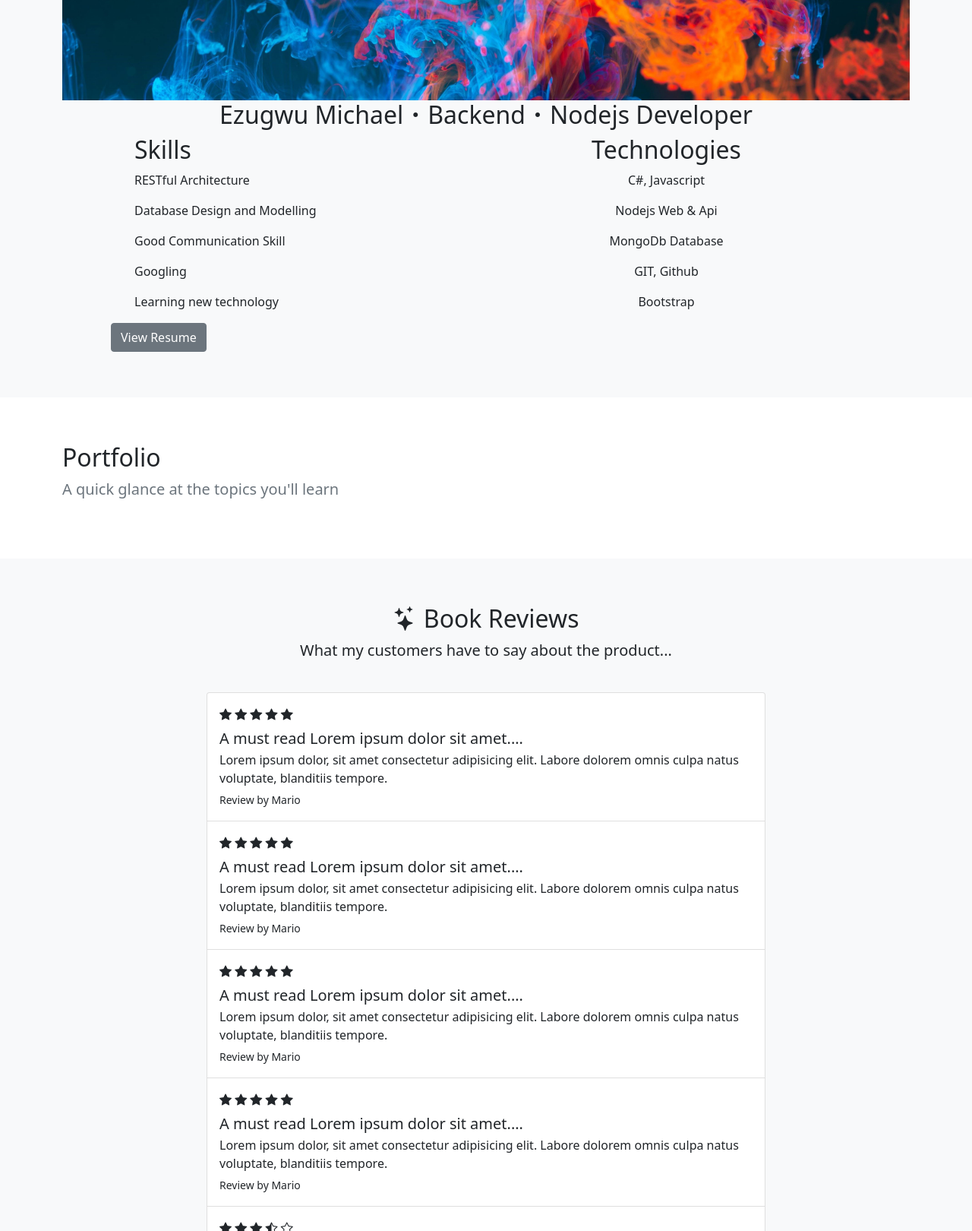
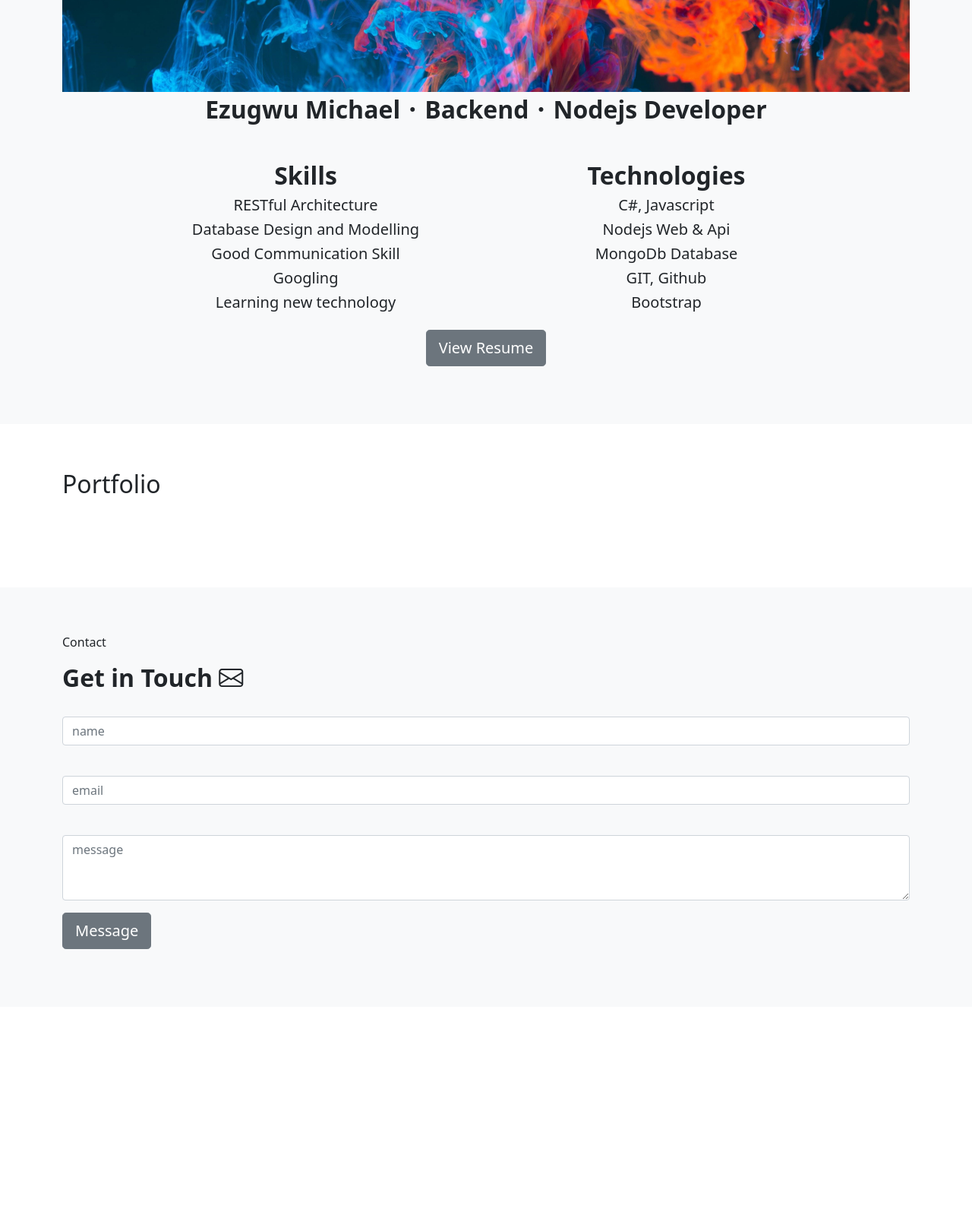
Before and after one commit to canicemichael/Portfolio, a website: page index.html in a window 1280 px wide. Shown: the part 1180-2800 px from the top of the page at 76% size. After the commit the page ends 2505 px from the top, so only its background shows below. Drawn offline with nearby package versions, Linux system fonts and the light colour scheme.

Commit message:
Update modifying some files

```diff
--- a/css/style.css
+++ b/css/style.css
@@ -6,6 +6,14 @@ section {
     border: 1rem 1rem 1rem 1rem red;
 }
 
-.view-resume {
-    margin-left: 4em;
+div.view-resume {
+    align-items: center;
+    justify-content: center;
+    align-content: center;
+    align-self: center;
 }
+
+h3.skilltech {
+    font-size: 20px;
+    font-weight: 400;
+}
--- a/index.html
+++ b/index.html
@@ -29,16 +29,16 @@
             <div class="collapse navbar-collapse justify-content-end align-center" id="main-nav">
                 <ul class="navbar-nav">
                     <li class="nav-item">
-                        <a class="nav-link" href="#topics">Home</a>
+                        <a class="nav-link" href="#home">Home</a>
                     </li>
                     <li class="nav-item">
-                        <a class="nav-link" href="#reviews">About</a>
+                        <a class="nav-link" href="#about">About</a>
                     </li>
                     <li class="nav-item">
-                        <a class="nav-link" href="#contact">Portfolio</a>
+                        <a class="nav-link" href="#portfolio">Portfolio</a>
                     </li>
                     <li class="nav-item "></li><!--  d-md-none -->
-                        <a class="nav-link" href="#pricing">Contact</a>
+                        <a class="nav-link" href="#contact">Contact</a>
                     </li>
                     <!-- <li class="nav-item ms-2 d-none d-md-inline">
                         <a class="btn btn-secondary" href="#pricing">Buy Now</a>
@@ -49,28 +49,43 @@
     </nav>
 
     <!-- main image & intro text -->
-    <section id="intro">
+    <section id="home">
         <div class="container-lg">
             <div class="row justify-content-center align-items-center">
+                <div class="col-md-5 text-center d-md-block p-5">
+                    <img src="assets/canice3.jpg" alt="portfolio image" class="img-fluid">
+                </div>
                 <div class="col-md-5 text-center text-md-start">
                     <h1>
-                        <div class="display-5">EZUGWU MICHAEL</div>
+                        <div class="display-5"><strong>CANICE EZUGWU</strong></div>
                     </h1>
-                    <p class="lead my-4 text-muted">Lorem ipsum dolor sit, amet consectetur adipisicing elit. Lorem ipsum dolor sit amet, consectetur adipisicing elit. Ducimus consequuntur iste quibusdam saepe harum consectetur aut minus deserunt magni culpa ex quod veritatis labore, facilis voluptate rerum illo quas nam? Lorem ipsum, dolor sit amet consectetur adipisicing elit. Officia quam qui, dolorem alias ut necessitatibus soluta saepe, similique velit facilis repellat hic ad omnis eaque impedit excepturi exercitationem quaerat totam!</p>
-                    <a href="#pricing" class="btn btn-secondary btn-lg"><i class="bi bi-linkedin"></i></a>
-                    <a href="#pricing" class="btn btn-secondary btn-lg"><i class="bi bi-twitter"></i></a>
-                    <a href="#pricing" class="btn btn-secondary btn-lg"><i class="bi bi-github"></i></a>
-                    <a href="#pricing" class="btn btn-secondary btn-lg"><i class="bi bi-envelope"></i></a>
-                </div>
-                <div class="col-md-5 text-center d-md-block">
-                    <img src="assets/canice3.jpg" alt="portfolio image" class="img-fluid">
+                    <p class="lead my-4 text-muted">
+                        <p class="lead"><strong>HI THERE!</strong></p>
+                        <p class="lead"><strong>
+                            I'm a backend web developer with a focus on the MERN stack, but still exploring other
+                            technologies and frameworks that catch my interest! If you're looking for a developer
+                            to add to your team, I'd love to hear from you!</strong>
+                        </p>
+                    </p>
+                    <a href="https://www.linkedin.com/in/canice-ezugwu-811322215/"><svg xmlns="http://www.w3.org/2000/svg" width="32" height="32" fill="currentColor" class="bi bi-linkedin" viewBox="0 0 16 16">
+                        <path d="M0 1.146C0 .513.526 0 1.175 0h13.65C15.474 0 16 .513 16 1.146v13.708c0 .633-.526 1.146-1.175 1.146H1.175C.526 16 0 15.487 0 14.854V1.146zm4.943 12.248V6.169H2.542v7.225h2.401zm-1.2-8.212c.837 0 1.358-.554 1.358-1.248-.015-.709-.52-1.248-1.342-1.248-.822 0-1.359.54-1.359 1.248 0 .694.521 1.248 1.327 1.248h.016zm4.908 8.212V9.359c0-.216.016-.432.08-.586.173-.431.568-.878 1.232-.878.869 0 1.216.662 1.216 1.634v3.865h2.401V9.25c0-2.22-1.184-3.252-2.764-3.252-1.274 0-1.845.7-2.165 1.193v.025h-.016a5.54 5.54 0 0 1 .016-.025V6.169h-2.4c.03.678 0 7.225 0 7.225h2.4z"/>
+                      </svg></a>
+                    <a href="https://twitter.com/canicemike"><svg  xmlns="http://www.w3.org/2000/svg" width="32" height="32" fill="currentColor" class="bi bi-twitter" viewBox="0 0 16 16">
+                        <path d="M5.026 15c6.038 0 9.341-5.003 9.341-9.334 0-.14 0-.282-.006-.422A6.685 6.685 0 0 0 16 3.542a6.658 6.658 0 0 1-1.889.518 3.301 3.301 0 0 0 1.447-1.817 6.533 6.533 0 0 1-2.087.793A3.286 3.286 0 0 0 7.875 6.03a9.325 9.325 0 0 1-6.767-3.429 3.289 3.289 0 0 0 1.018 4.382A3.323 3.323 0 0 1 .64 6.575v.045a3.288 3.288 0 0 0 2.632 3.218 3.203 3.203 0 0 1-.865.115 3.23 3.23 0 0 1-.614-.057 3.283 3.283 0 0 0 3.067 2.277A6.588 6.588 0 0 1 .78 13.58a6.32 6.32 0 0 1-.78-.045A9.344 9.344 0 0 0 5.026 15z"/>
+                      </svg></a>
+                    <a href="https://github.com/canicemichael"><svg xmlns="http://www.w3.org/2000/svg" width="32" height="32" fill="currentColor" class="bi bi-github" viewBox="0 0 16 16">
+                        <path d="M8 0C3.58 0 0 3.58 0 8c0 3.54 2.29 6.53 5.47 7.59.4.07.55-.17.55-.38 0-.19-.01-.82-.01-1.49-2.01.37-2.53-.49-2.69-.94-.09-.23-.48-.94-.82-1.13-.28-.15-.68-.52-.01-.53.63-.01 1.08.58 1.23.82.72 1.21 1.87.87 2.33.66.07-.52.28-.87.51-1.07-1.78-.2-3.64-.89-3.64-3.95 0-.87.31-1.59.82-2.15-.08-.2-.36-1.02.08-2.12 0 0 .67-.21 2.2.82.64-.18 1.32-.27 2-.27.68 0 1.36.09 2 .27 1.53-1.04 2.2-.82 2.2-.82.44 1.1.16 1.92.08 2.12.51.56.82 1.27.82 2.15 0 3.07-1.87 3.75-3.65 3.95.29.25.54.73.54 1.48 0 1.07-.01 1.93-.01 2.2 0 .21.15.46.55.38A8.012 8.012 0 0 0 16 8c0-4.42-3.58-8-8-8z"/>
+                      </svg></a>
+                    <a href="#contact"><svg xmlns="http://www.w3.org/2000/svg" width="32" height="32" fill="currentColor" class="bi bi-envelope-fill" viewBox="0 0 16 16">
+                        <path d="M.05 3.555A2 2 0 0 1 2 2h12a2 2 0 0 1 1.95 1.555L8 8.414.05 3.555ZM0 4.697v7.104l5.803-3.558L0 4.697ZM6.761 8.83l-6.57 4.027A2 2 0 0 0 2 14h12a2 2 0 0 0 1.808-1.144l-6.57-4.027L8 9.586l-1.239-.757Zm3.436-.586L16 11.801V4.697l-5.803 3.546Z"/>
+                      </svg></a>
                 </div>
             </div>
         </div>
     </section>
 
     <!-- About -->
-    <section id="pricing" class="bg-light mt-5">
+    <section id="about" class="bg-light mt-5">
         <div class="container-lg">
             <div class="text-left">
                 <h2>About</h2>
@@ -78,158 +93,89 @@
             <div class="text-center d-md-block">
                 <img src="assets/lucas2.jpg" alt="portfolio image" class="img-fluid">
             </div>
-            <div class="text-center">
-                <h2>Ezugwu Michael<i class="bi bi-dot"></i>Backend<i class="bi bi-dot"></i>Nodejs Developer</h2>
+            <div class="text-center mb-5 mt-1">
+                <h2><strong>Ezugwu Michael<i class="bi bi-dot"></i>Backend<i class="bi bi-dot"></i>Nodejs Developer</strong></h2>
             </div>
 
 
-            <div class="border-primary ">
             <div class="row justify-content-center align-items-center">
-                    <div class="col-md-5 text-center text-md-start">
-                        <h2>Skills</h2>
+                <div class="col-md-5 text-center text-start">
+                    <h2><strong>Skills</strong></h2>
                     <div>
-                            <p>RESTful Architecture</p>
-                            <p>Database Design and Modelling</p>
-                            <p>Good Communication Skill</p>
-                            <p>Googling</p>
-                            <p>Learning new technology</p>
+                        <h3 class="skilltech">RESTful Architecture</h3>
+                        <h3 class="skilltech">Database Design and Modelling</h3>
+                        <h3 class="skilltech">Good Communication Skill</h3>
+                        <h3 class="skilltech">Googling</h3>
+                        <h3 class="skilltech">Learning new technology</h3>
                     </div>
                 </div>
                 <div class="col-md-5 text-center text-start">
-                        <h2>Technologies</h2>
+                    <h2><strong>Technologies</strong></h2>
                     <div>
-                            <p>C#, Javascript</p>
-                            <p>Nodejs Web & Api</p>
-                            <p>MongoDb Database</p>
-                            <p>GIT, Github</p>
-                            <p>Bootstrap</p>
+                        <h3 class="skilltech">C#, Javascript</h3>
+                        <h3 class="skilltech">Nodejs Web & Api</h3>
+                        <h3 class="skilltech">MongoDb Database</h3>
+                        <h3 class="skilltech">GIT, Github</h3>
+                        <h3 class="skilltech">Bootstrap</h3>
                     </div>
                 </div>
             </div>
-                <div>
-                    <button class="btn btn-secondary view-resume">View Resume</button>
-                </div>
-            </div>
 
-
+            <p class="text-center mt-3"><a href="https://docs.google.com/document/d/173zH0kb0wttVuk0-Z5AzF915aDOXjX2orU4ezL1csKI/edit#" class="btn btn-lg btn-secondary">View Resume</a></p>
 
         </div>
     </section>
 
-    <!-- topics at a glance -->
-    <section id="topics">
+    <!-- Portfolio -->
+    <section id="portfolio">
         <div class="container-md">
             <div class="text-left">
                 <h2>Portfolio</h2>
-                <p class="lead text-muted">A quick glance at the topics you'll learn</p>
-            </div>
-
-
-        </div>
-    </section>
-
-    <!-- review List -->
-    <section id="reviews" class="bg-light">
-        <div class="container-lg">
-            <div class="text-center">
-                <h2><i class="bi bi-stars"></i> Book Reviews</h2>
-                <p class="lead">What my customers have to say about the product...</p>
-            </div>
-
-            <div class="row justify-content-center">
-                <div class="col-lg-8">
-                    <div class="list-group my-4">
-                        <div class="list-group-item py-3">
-                            <div class="pb-2">
-                                <i class="bi bi-star-fill"></i>
-                                <i class="bi bi-star-fill"></i>
-                                <i class="bi bi-star-fill"></i>
-                                <i class="bi bi-star-fill"></i>
-                                <i class="bi bi-star-fill"></i>
-                            </div>
-                            <h5 class="mb-1">A must read Lorem ipsum dolor sit amet....</h5>
-                            <p class="mb-1">Lorem ipsum dolor, sit amet consectetur adipisicing elit. Labore dolorem omnis culpa natus voluptate, blanditiis tempore.</p>
-                            <small>Review by Mario</small>
-                        </div>
-
-                        <div class="list-group-item py-3">
-                            <div class="pb-2">
-                                <i class="bi bi-star-fill"></i>
-                                <i class="bi bi-star-fill"></i>
-                                <i class="bi bi-star-fill"></i>
-                                <i class="bi bi-star-fill"></i>
-                                <i class="bi bi-star-fill"></i>
-                            </div>
-                            <h5 class="mb-1">A must read Lorem ipsum dolor sit amet....</h5>
-                            <p class="mb-1">Lorem ipsum dolor, sit amet consectetur adipisicing elit. Labore dolorem omnis culpa natus voluptate, blanditiis tempore.</p>
-                            <small>Review by Mario</small>
-                        </div>
-
-                        <div class="list-group-item py-3">
-                            <div class="pb-2">
-                                <i class="bi bi-star-fill"></i>
-                                <i class="bi bi-star-fill"></i>
-                                <i class="bi bi-star-fill"></i>
-                                <i class="bi bi-star-fill"></i>
-                                <i class="bi bi-star-fill"></i>
-                            </div>
-                            <h5 class="mb-1">A must read Lorem ipsum dolor sit amet....</h5>
-                            <p class="mb-1">Lorem ipsum dolor, sit amet consectetur adipisicing elit. Labore dolorem omnis culpa natus voluptate, blanditiis tempore.</p>
-                            <small>Review by Mario</small>
-                        </div>
-
-                        <div class="list-group-item py-3">
-                            <div class="pb-2">
-                                <i class="bi bi-star-fill"></i>
-                                <i class="bi bi-star-fill"></i>
-                                <i class="bi bi-star-fill"></i>
-                                <i class="bi bi-star-fill"></i>
-                                <i class="bi bi-star-fill"></i>
-                            </div>
-                            <h5 class="mb-1">A must read Lorem ipsum dolor sit amet....</h5>
-                            <p class="mb-1">Lorem ipsum dolor, sit amet consectetur adipisicing elit. Labore dolorem omnis culpa natus voluptate, blanditiis tempore.</p>
-                            <small>Review by Mario</small>
-                        </div>
-
-                        <div class="list-group-item py-3">
-                            <div class="pb-2">
-                                <i class="bi bi-star-fill"></i>
-                                <i class="bi bi-star-fill"></i>
-                                <i class="bi bi-star-fill"></i>
-                                <i class="bi bi-star-half"></i>
-                                <i class="bi bi-star"></i>
-                            </div>
-                            <h5 class="mb-1">A must read Lorem ipsum dolor sit amet....</h5>
-                            <p class="mb-1">Lorem ipsum dolor, sit amet consectetur adipisicing elit. Labore dolorem omnis culpa natus voluptate, blanditiis tempore.</p>
-                            <small>Review by Mario</small>
-                        </div>
-                    </div>
-                </div>
             </div>
         </div>
     </section>
 
+    <!-- contact -->
+    <section id="contact" class="bg-light mt-5">
         <div class="container-lg">
-        <div class="row">
-            <div id="list-example" class="list-group col">
-                <a class="list-group-item list-group-item-action" href="#list-item-1">Item 1</a>
-                <a class="list-group-item list-group-item-action" href="#list-item-2">Item 2</a>
-                <a class="list-group-item list-group-item-action" href="#list-item-3">Item 3</a>
-                <a class="list-group-item list-group-item-action" href="#list-item-4">Item 4</a>
+            <div class="text-left">
+                <p class="bg-red">Contact</p>
+                <h2><strong>Get in Touch <i class="bi bi-envelope"></i></strong></h2>
             </div>
-              <div data-bs-spy="scroll" data-bs-target="#list-example" data-bs-offset="0" class="scrollspy-example col" tabindex="0">
-                <h4 id="list-item-1">Item 1</h4>
-                <p>Lorem ipsum dolor, sit amet consectetur adipisicing elit. Ea reprehenderit illum quas enim soluta.</p>
-                <h4 id="list-item-2">Item 2</h4>
-                <p>Lorem ipsum dolor sit amet consectetur adipisicing elit. Quis saepe eos est iste fuga!</p>
-                <h4 id="list-item-3">Item 3</h4>
-                <p>Lorem ipsum dolor sit amet consectetur adipisicing elit. Doloremque dicta sed officiis, at accusamus modi nemo?</p>
-                <h4 id="list-item-4">Item 4</h4>
-                <p>Lorem, ipsum dolor sit amet consectetur adipisicing elit. Praesentium nesciunt cumque minima. Tenetur, nam?</p>
+            <form id="contact-form" method="POST" action="send" enctype="multipart/form-data">
+                  <div class="mb-3 form-group">
+                    <label for="exampleFormControlInput1" class="form-label"></label>
+                    <input type="text" class="form-control" id="name" placeholder="name" name="name" required>
                   </div>
+                  <div class="mb-3 form-group">
+                    <label for="exampleFormControlInput1" class="form-label"></label>
+                    <input type="email" class="form-control" id="email" placeholder="email" name="email" aria-describedby="emailHelp" required>
                   </div>
+                  <div class="mb-3 form-group">
+                    <label for="exampleFormControlTextarea1" class="form-label"></label>
+                    <textarea class="form-control" id="message" rows="3" placeholder="message" name="message" required></textarea>
                   </div>
+                  <p><button type="submit" value="submit" class="btn btn-secondary btn-lg">Message</button></p>
+            </form>
+        </div>
+    </section>
+
+        <!-- Footer -->
+        <footer
+        style="position: fixed; left: 2em; bottom: 0;"
+        class="page-footer font-small blue"
+      >
+        <!-- Copyright -->
+        <div class="footer-copyright text-center py-3">
+          © 2022
+          <a href="#">Canice</a>
+        </div>
+        <!-- Copyright -->
+      </footer>
+      <!-- Footer -->
+
 
     <script src="https://cdn.jsdelivr.net/npm/bootstrap@5.0.2/dist/js/bootstrap.bundle.min.js" integrity="sha384-MrcW6ZMFYlzcLA8Nl+NtUVF0sA7MsXsP1UyJoMp4YLEuNSfAP+JcXn/tWtIaxVXM" crossorigin="anonymous"></script>
+    <script src="index.js"></script>
 </body>
 </html>
--- a/index.js
+++ b/index.js
@@ -0,0 +1,19 @@
+const form = document.getElementById("contact-form");
+
+const formEvent = form.addEventListener("submit", (event) => {
+    event.preventDefault();
+
+    let mail = new FormData(form);
+
+    sendMail(mail);
+})
+
+const sendMail = (mail) => {
+    fetch("https://nodemailer-vic-lo.herokuapp.com/send", {
+        method: "post",
+        body: mail
+
+    }).then((response) => {
+        return response.json();
+    })
+}
```
Also changed, not shown: package.json (+7 -1 lines). Lines whose indentation alone changed are shown as unchanged.
